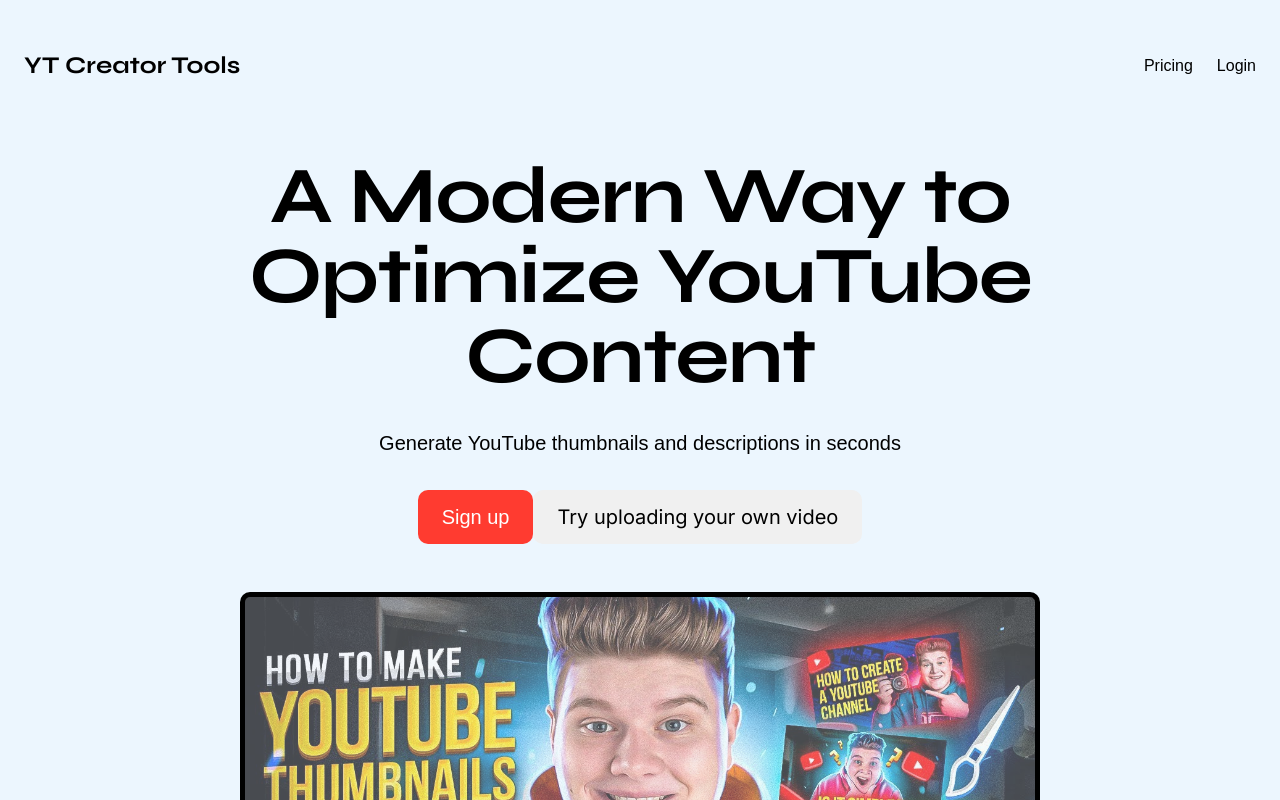
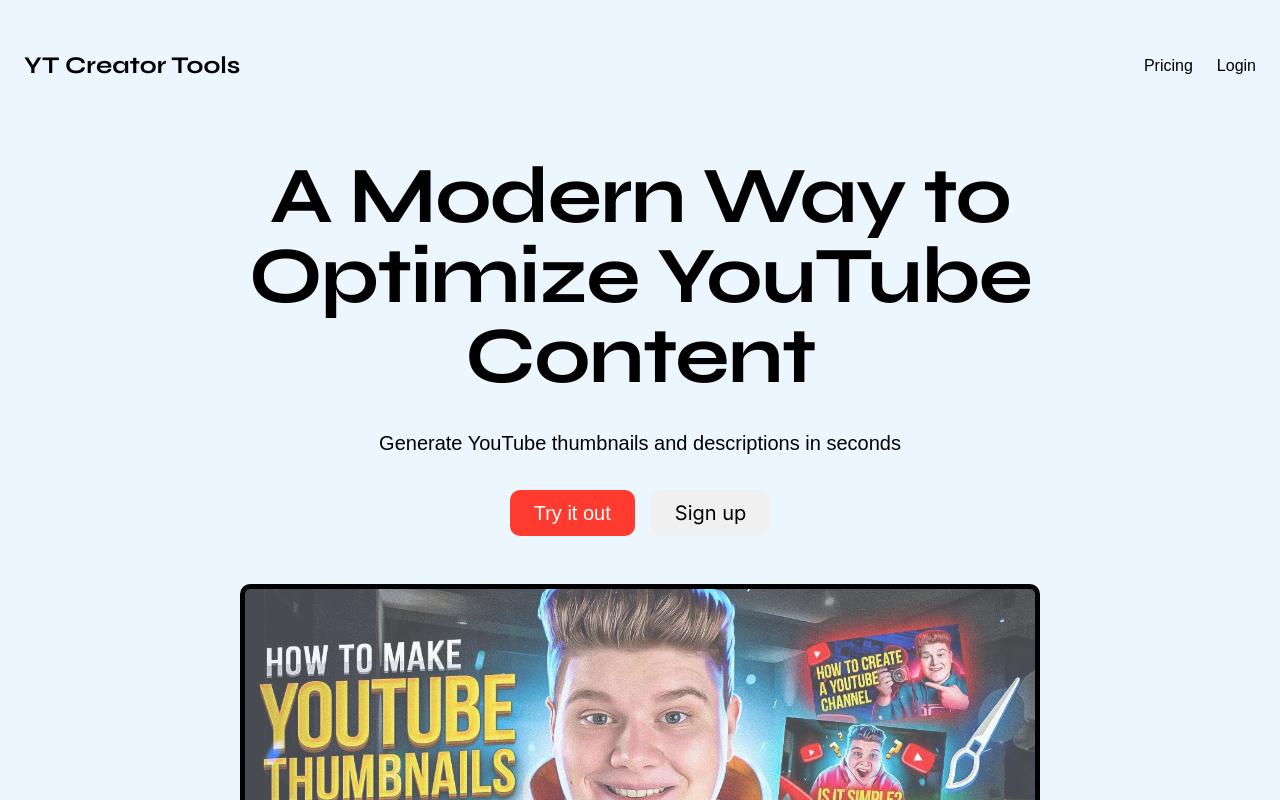
Before and after one commit to rahulbathijaa/creatorlyai-frontend, a Next.js app: page / in a window 1280 px wide. Shown: the top 800 px of the page. Built offline with nearby package versions, Linux system fonts and the light colour scheme; a web font is replaced by a local one.

Commit message:
mostly complete header component

```diff
--- a/src/app/components/Header.tsx
+++ b/src/app/components/Header.tsx
@@ -22,8 +22,10 @@
     <div className="header-container">
       <h1 className="main-title">A Modern Way to Optimize YouTube Content</h1>
       <p className="subtitle">Generate YouTube thumbnails and descriptions in seconds</p>
-      <button className="signup-button">Sign up</button>
-      <button className="upload-button">Try uploading your own video</button>
+      <div className="button-group">
+        <button className="signup-button">Try it out</button>
+        <button className="upload-button">Sign up</button>
+      </div>
       <div
         className="upload-container"
         style={{ backgroundImage: `url(${currentImage})` }}
--- a/src/app/globals.css
+++ b/src/app/globals.css
@@ -122,10 +122,17 @@
   margin-bottom: 2rem;
 }
 
+.button-group {
+  display: flex;
+  gap: 1rem; /* Add space between buttons */
+  justify-content: center; /* Center the buttons */
+  margin-bottom: 2rem; /* Adjust as needed */
+}
+
 .signup-button {
   font-family: 'Familjen Grotesk', sans-serif;
   font-weight: 400;
-  padding: 0.75rem 1.5rem;
+  padding: 0.5rem 1.5rem;
   font-size: 1.25rem;
   /* border: 1px solid black; */
   border-radius: 10px;
@@ -159,7 +166,7 @@
 .upload-button {
   background-color: #f0f0f0;
   color: rgb(0, 0, 0);
-  padding: 0.75rem 1.5rem;
+  padding: 0.5rem 1.5rem;
   border: none;
   border-radius: 0.375rem;
   font-size: 1.25rem;
```
